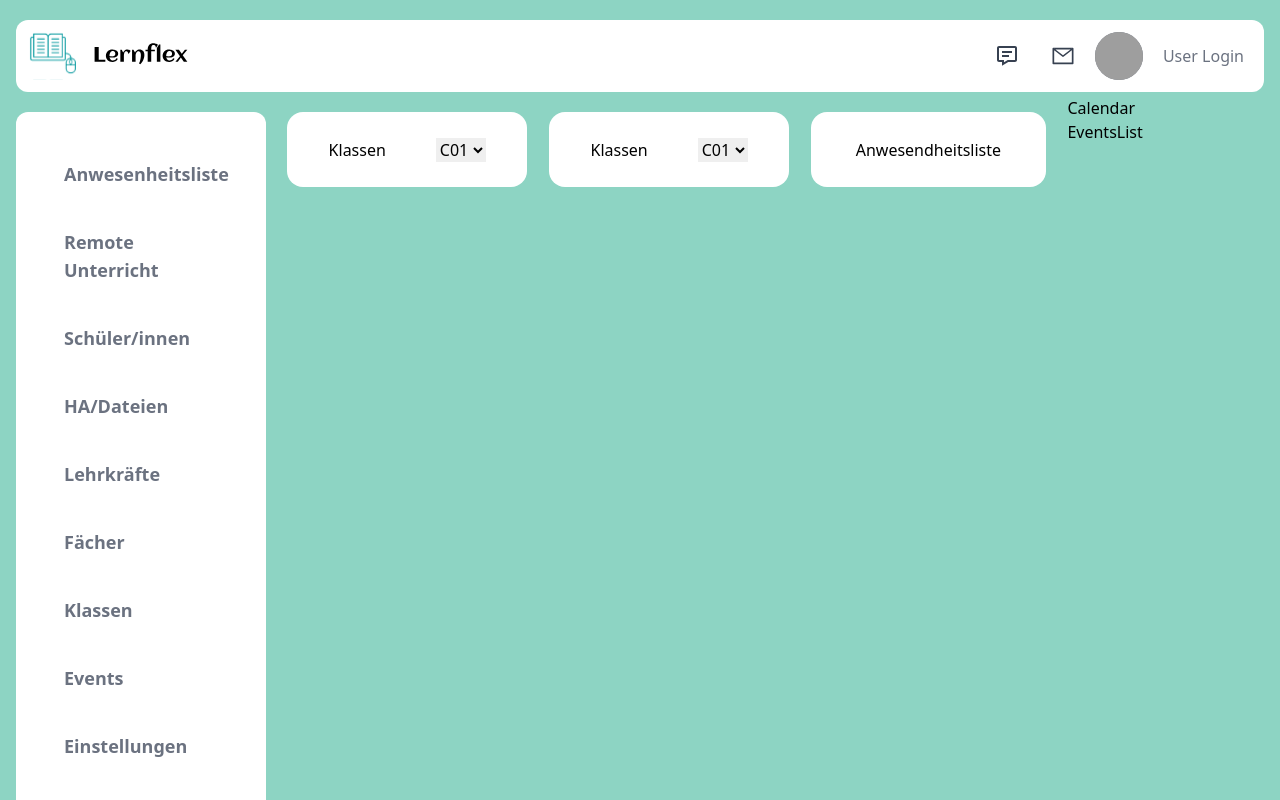
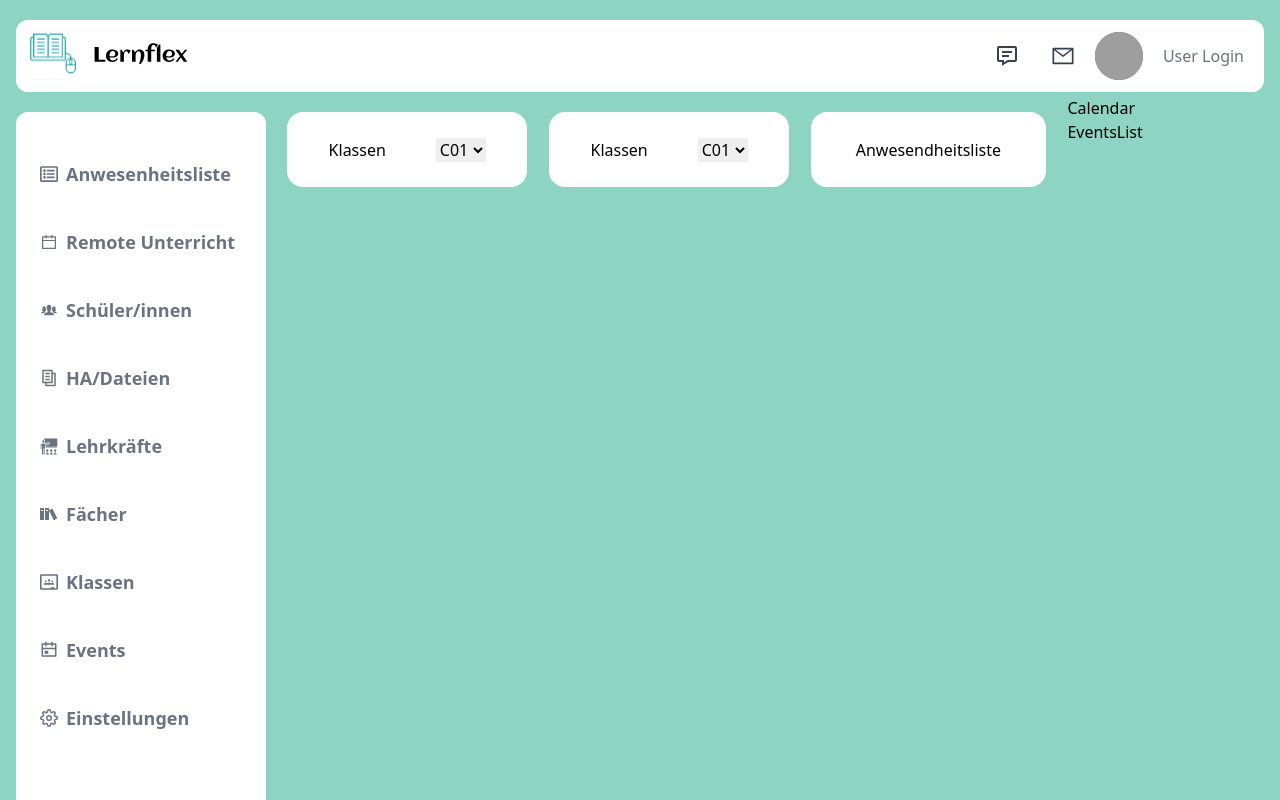
Before and after one commit to GrundSchul-App/lernflex-frontend, a React (Create React App) app: page / in a window 1280 px wide. Shown: the top 800 px of the page. Built offline with nearby package versions, Linux system fonts and the light colour scheme; grey boxes are pictures that could not be loaded.

Commit message:
sidebar finish

```diff
--- a/src/App.js
+++ b/src/App.js
@@ -6,9 +6,9 @@ import Sidebar from "./components/Sidebar";
 
 function App() {
   return (
-    <div className="h-screen p-4 bg-[#8DD4C3] max-w-[1420px]">
+    <div className=" p-4 bg-[#8DD4C3] max-w-[1420px] mx-auto">
       <Header />
-      <div className="flex justify-start">
+      <div className="flex justify-start h-screen">
         <Sidebar />
         <Main />
         <div>
--- a/src/components/Sidebar.jsx
+++ b/src/components/Sidebar.jsx
@@ -6,38 +6,75 @@ import { CgCopy } from "react-icons/cg";
 import { GiTeacher } from "react-icons/gi";
 import { ImBooks } from "react-icons/im";
 import { IoIosPeople } from "react-icons/io";
-import { VscRemoteExplorer } from "react-icons/vsc";
+import { SiGoogleclassroom } from "react-icons/si";
+import { RiCalendarEventLine } from "react-icons/ri";
+import { FiSettings } from "react-icons/fi";
 
 const Sidebar = () => {
   const [open, setOpen] = useState(true);
 
-  const Menus = [
-    { title: "Anwesenheitsliste", src: <FaRegListAlt /> },
-    { title: "Remote Unterricht", src: <AiOutlineCalendar /> },
-    { title: "Schüler/innen", src: <IoIosPeople />, gap: true },
-    { title: "HA/Dateien ", src: <CgCopy /> },
-    { title: "Lehrkräfte", src: <GiTeacher /> },
-    { title: "Fächer", src: <ImBooks /> },
-    { title: "Klassen ", src: <IoIosPeople /> },
-    { title: "Events", src: <VscRemoteExplorer /> },
-  ];
+  return (
+    <aside className="bg-white w-[20%] rounded-xl mt-4 py-12 px-6 relative min-h-[892px]">
+      <ul className="list-none text-lg font-semibold text-gray-500 hover:cursor-pointer space-y-10">
+        <li className="">
+          <a href="" className="hover:text-teal-400 flex items-center">
+            <FaRegListAlt />
+            <span className="ml-2 hidden sm:flex">Anwesenheitsliste</span>
+          </a>
+        </li>
+        <li className="">
+          <a href="" className="hover:text-teal-400 flex items-center">
+            <AiOutlineCalendar />
+            <span className="ml-2 hidden sm:flex">Remote Unterricht</span>
+          </a>
+        </li>
+        <li className="">
+          <a href="" className="hover:text-teal-400 flex items-center">
+            <IoIosPeople />
+            <span className="ml-2 hidden sm:flex">Schüler/innen</span>
+          </a>
+        </li>
+        <li className="">
+          <a href="" className="hover:text-teal-400 flex items-center">
+            <CgCopy />
+            <span className="ml-2 hidden sm:flex">HA/Dateien</span>
+          </a>
+        </li>
 
-  return (
-    <aside className="bg-white w-[20%] rounded-xl mt-4 p-12 relative min-h-[892px]">
-      <ul className="list-none text-lg font-semibold text-gray-500 hover:cursor-pointer space-y-10">
-        <li className="hover:text-teal-400">Anwesenheitsliste</li>
-        <li className="hover:text-teal-400">Remote Unterricht</li>
-        <li className="hover:text-teal-400">Schüler/innen</li>
-        <li className="hover:text-teal-400">HA/Dateien</li>
-        <li className="hover:text-teal-400">Lehrkräfte</li>
-        <li className="hover:text-teal-400">Fächer</li>
-        <li className="hover:text-teal-400">Klassen</li>
-        <li className="hover:text-teal-400">Events</li>
-        <li className="hover:text-teal-400">Einstellungen</li>
+        <li className="">
+          <a href="" className="hover:text-teal-400 flex items-center">
+            <GiTeacher />
+            <span className="ml-2 hidden sm:flex">Lehrkräfte</span>
+          </a>
+        </li>
+        <li className="">
+          <a href="" className="hover:text-teal-400 flex items-center">
+            <ImBooks />
+            <span className="ml-2 hidden sm:flex">Fächer</span>
+          </a>
+        </li>
+        <li className="">
+          <a href="" className="hover:text-teal-400 flex items-center">
+            <SiGoogleclassroom />
+            <span className="ml-2 hidden sm:flex">Klassen</span>
+          </a>
+        </li>
+        <li className="">
+          <a href="" className="hover:text-teal-400 flex items-center">
+            <RiCalendarEventLine />
+            <span className="ml-2 hidden sm:flex">Events</span>
+          </a>
+        </li>
+        <li className="">
+          <a href="" className="hover:text-teal-400 flex items-center">
+            <FiSettings />
+            <span className="ml-2 hidden sm:flex">Einstellungen</span>
+          </a>
+        </li>
       </ul>
       <div className="flex items-center absolute bottom-14 text-xl font-semibold text-gray-500 hover:cursor-pointer space-x-2 hover:text-red-400">
         <RiLogoutBoxRLine />
-        <h3>Logout</h3>
+        <h3 className="hidden sm:flex">Logout</h3>
       </div>
     </aside>
   );
```
